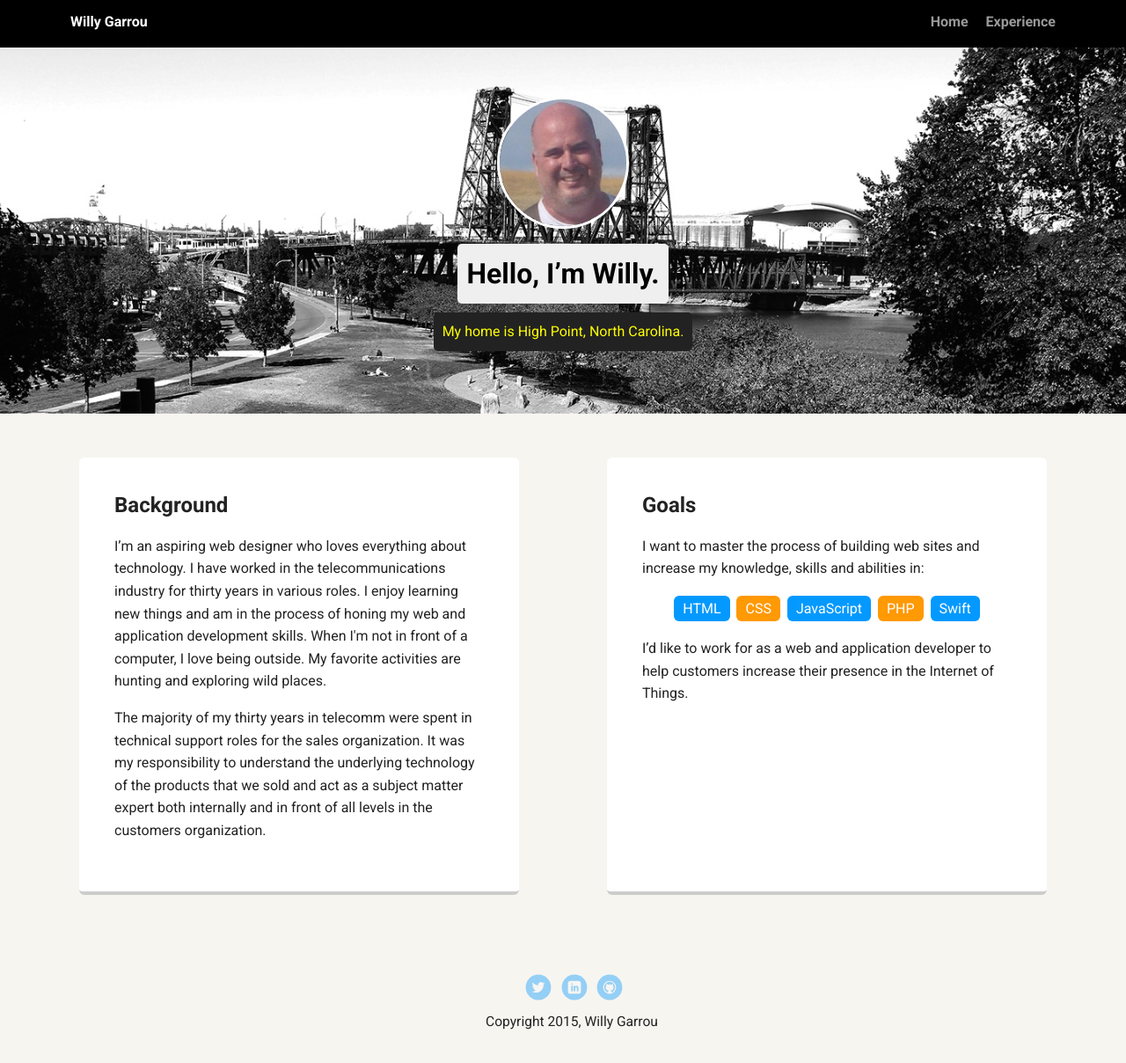
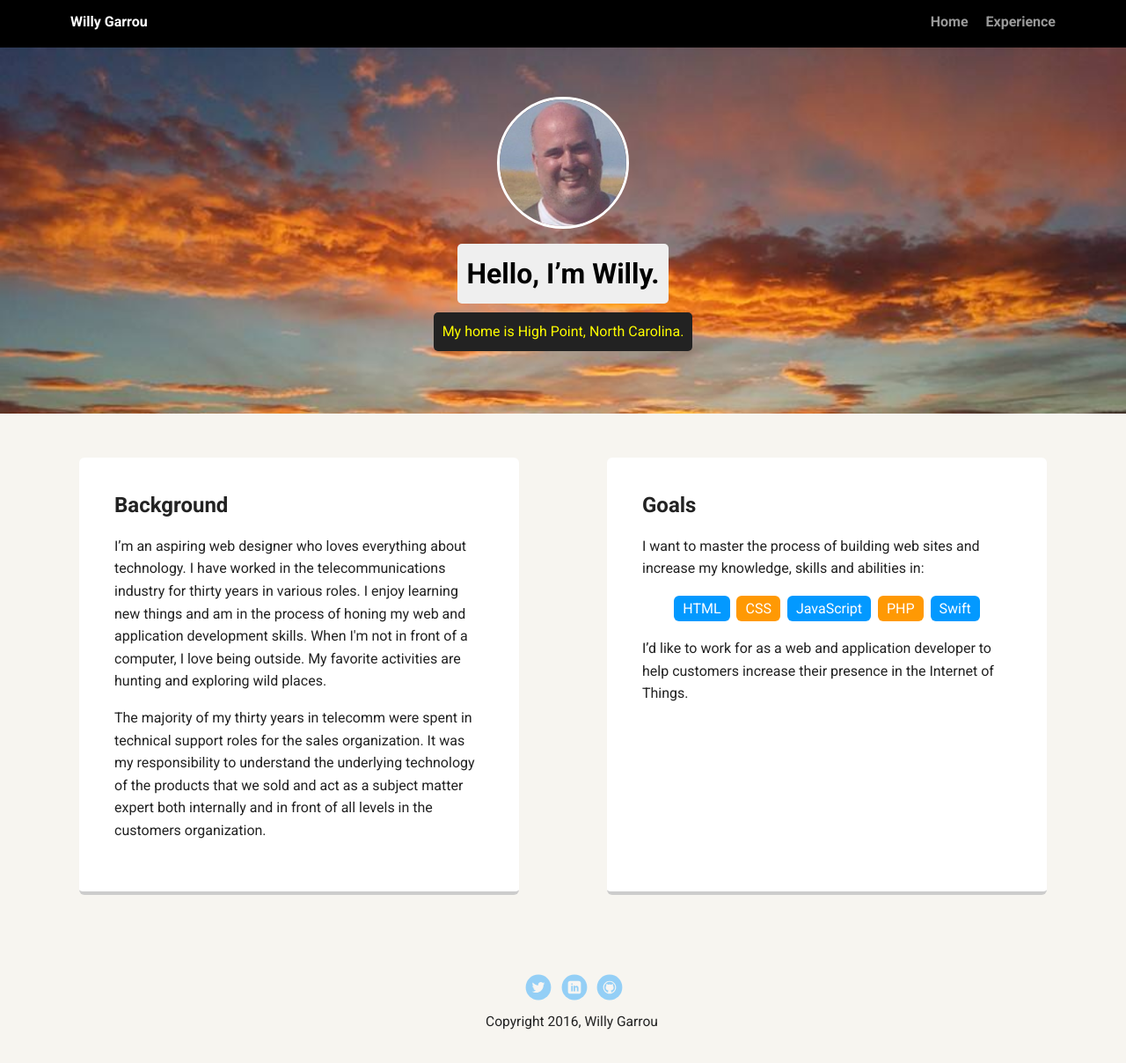
Before and after one commit to willygarrou/portfolio_project, a plain HTML site: page index.html in a window 1280 px wide. Shown: the whole page at 88% size. Drawn offline with Linux system fonts and the light colour scheme; a web font is replaced by a local one.

Commit message:
clean up

```diff
--- a/index.html
+++ b/index.html
@@ -47,9 +47,9 @@
       <ul>
         <li><a href="http://twitter.com/willygarrou" class="social twitter">Twitter</a></li>
         <li><a href="https://linkedin.com/in/willygarrou" class="social linkedin">LinkedIn</a></li>
-        <li><a href="#" class="social github">Github</a></li>
+        <li><a href="https://github.com/willygarrou" class="social github">Github</a></li>
       </ul>
-      <p class="copyright">Copyright 2015, Willy Garrou</p>
+      <p class="copyright">Copyright 2016, Willy Garrou</p>
     </footer>
   </body>
   </html>
--- a/styles.css
+++ b/styles.css
@@ -57,7 +57,7 @@ a:hover {
 
 header {
   text-align: center;
-  background: url('images/portland.jpg') no-repeat top center ;
+  background: url('images/montanasunrise.jpg') no-repeat top center ;
   background-size: cover;
   overflow: hidden;
   padding-top: 60px;
```
Also changed, not shown: images/montanasunrise.jpg (added).
